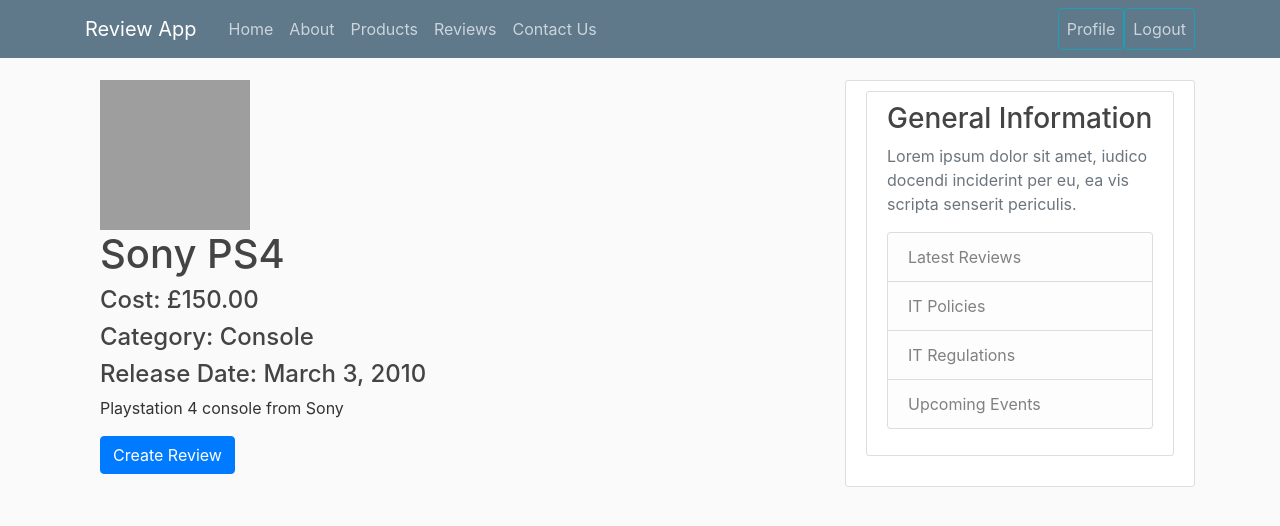
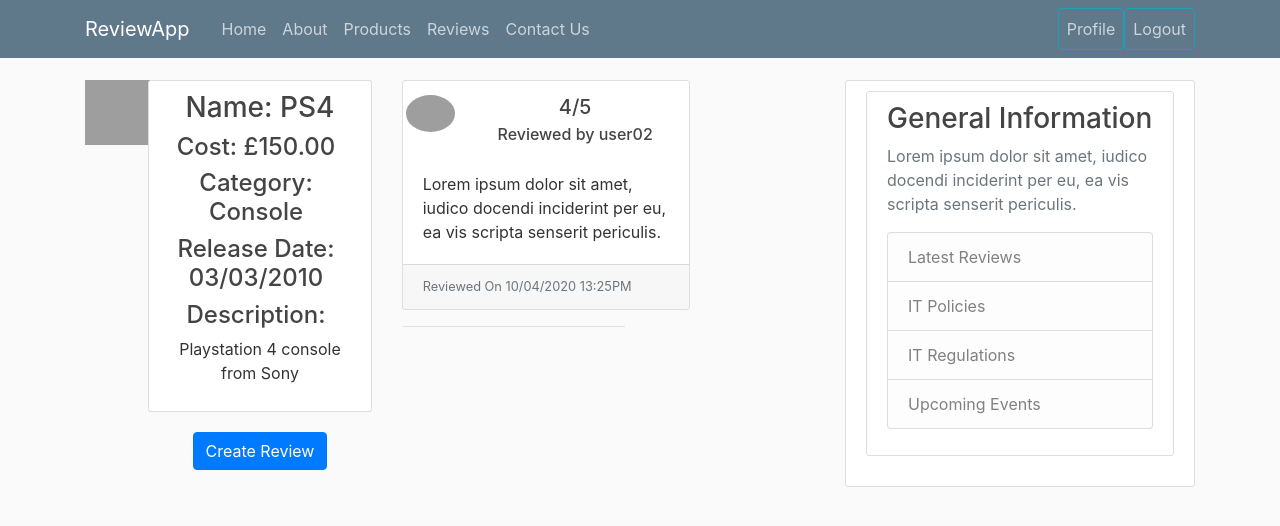
Before and after one commit to raditzanardi/rZanardi, a Django app: page /product/1 in a window 1280 px wide. Shown: the top 526 px of the page. Run offline with Django 3.2, Linux system fonts and the light colour scheme; a user stored in the database is signed in; data comes from the database, SQL or seed files in the repository; both versions use the stored data as it was after the commit; some libraries are stand-ins or nearby versions; grey boxes are pictures that could not be loaded.

Commit message:
Text changes, added custom css and user can update and delete from product detail, product detail shows reviews from other users, can only be accessed while logged in

```diff
--- a/itservices/reviewApp/templates/reviewApp/base.html
+++ b/itservices/reviewApp/templates/reviewApp/base.html
@@ -8,6 +8,7 @@
     <!-- Bootstrap CSS -->
     <link rel="stylesheet" href="https://maxcdn.bootstrapcdn.com/bootstrap/4.0.0/css/bootstrap.min.css" integrity="sha384-Gn5384xqQ1aoWXA+058RXPxPg6fy4IWvTNh0E263XmFcJlSAwiGgFAW/dAiS6JXm" crossorigin="anonymous">
     <link rel="stylesheet" type="text/css" href="{% static 'css/styles.css' %}" />
+    <link rel="stylesheet" type="text/css" href="{% static 'css/detail.css' %}" />
     {% if title %}
 <title> ReviewApp - {{title}}</title>
 {% else %}
@@ -22,7 +23,7 @@
 
               <div class="container">
 
-                <a class="navbar-brand mr-4" href="#">Review App</a>
+                <a class="navbar-brand mr-4" href="#">ReviewApp</a>
 
                 <button class="navbar-toggler" type="button" data-toggle="collapse" data-target="#navbarToggle" aria-controls="navbarToggle" aria-expanded="false" aria-label="Toggle navigation">
 
--- a/itservices/reviewApp/templates/reviewApp/home.html
+++ b/itservices/reviewApp/templates/reviewApp/home.html
@@ -1,4 +1,4 @@
 {% extends "reviewApp/base.html" %}
 {% block content %}
-<h1>ReviewApp - Home</h1>
+<h1>Home</h1>
 {% endblock content %}
--- a/itservices/reviewApp/templates/reviewApp/product.html
+++ b/itservices/reviewApp/templates/reviewApp/product.html
@@ -1,6 +1,6 @@
 {% extends "reviewApp/base.html" %}
 {% block content %}
-<h1>ReviewApp - Products</h1>
+<h1>Products</h1>
 	<div class="row">
 		<div class="col-md-8">
 		{% for product in products %}
--- a/itservices/reviewApp/templates/reviewApp/product_detail.html
+++ b/itservices/reviewApp/templates/reviewApp/product_detail.html
@@ -1,24 +1,57 @@
 {% extends "reviewApp/base.html" %}
 {% block content %}
+	<div class="row">
+		<div class="col-md-1">
+			{% for prod in Products %}
+			<span>
+				<img class="rounded-square article-img" src="{{prod.productphoto.url}}" id="productImage">
+			</span>
+		</div>
+		<div class="col-md-4" align="center">
+			<div class="content-section" id="detailsCard">
+				<h3 class="article-title">Name: {{ prod.name }}</h3>
+				<h4 class="mr-2">Cost: £{{ prod.cost }}</h4>
+				<h4 class="mr-2">Category: {{ prod.category }}</h4>
+				<h4 class="mr-2">Release Date: {{ prod.releasedate|date:"d/m/Y" }}</h4>
+				<h4 class="mr-2">Description: </h4>
+				<p class="article-content">{{ prod.description }}</p>
 
-	<div class="col-md-6" style="float: left;">
-		<span>
-			<img class="rounded-square article-img" src="{{object.productphoto.url}}" style="min-width: 150px; min-height: 150px;max-width: 150px; max-height: 150px">
-			<h1 class="article-title">{{ object.brand }} {{ object.name }}</h1>
-			<h4 class="mr-2">Cost: £{{ object.cost }}</h4>
-			<h4 class="mr-2">Category: {{ object.category }}</h4>
-			<h4 class="mr-2">Release Date: {{ object.releasedate }}</h4>
-			<p class="article-content">{{ object.description }}</p>
-		</span>
-		<span>
+			</div>
+			<span>
+				{% if Action.count == 0 %}
+					<a class="btn btn-primary" href="{% url 'review-create' pk=prod.id %}">Create Review</a>
+				{% endif %}
+			</span>
+			{% endfor %}
+		</div>
 
-			<a class="btn btn-primary" href="{% url 'review-create' object.id %}">Create Review</a>
-		</span>
-	</div>
-	<div class="col-md-6" style="float: right;">
-		{% for object in reviews %}
-			<p>test</p>
-		{% endfor %}
+		<div class="col-md-4" style="float: right;">
+			{% for rev in Reviews %}
+			<div class="card" style="width: 18rem;">
+				<div class="row" style="padding-top: 5%;">
+					<div class="col-md-3" style="float: right; margin-left: 1%;">
+						<img class="card-img-top rounded-circle" src="{{ rev.profile.image.url }}" id="profileImage">
+					</div>
+					<div class="col-md-8" align="center">
+						<h5 class="card-title">{{ rev.rating }}/5</h5>
+			    	<h6 class="card-subtitle mb-2">Reviewed by {{ rev.author }}</h6>
+					</div>
+				</div>
+			  <div class="card-body">
+			    <p class="card-text">{{ rev.reviewtext }}</p>
+			    {% if rev.author == user %}
+			    	<div>
+			    		<a class="btn btn-warning btn-sm" href="{% url 'review-update' pk=rev.id %}">Update</a>&nbsp;
+			    		<a class="btn btn-danger btn-sm" href="{% url 'review-delete' pk=rev.id %}">Delete</a>
+			    	</div>
+			    {% endif %}
+			  </div>
+			  <span class="card-footer">
+			  	<small class="text-muted">Reviewed On {{ rev.postdate|date:"d/m/Y H:iA" }}</small>
+			  </span>
+			</div><hr>
+			{% endfor %}
+		</div>
 	</div>
 
 {% endblock content %}
--- a/itservices/reviewApp/templates/reviewApp/review.html
+++ b/itservices/reviewApp/templates/reviewApp/review.html
@@ -1,7 +1,7 @@
 {% extends "reviewApp/base.html" %}
 {% block content %}
 
-	<h1>ReviewApp - Reviews</h1>
+	<h1>Product Reviews</h1>
 
 	<div class="row">
 		<div class="col-md-8">
--- a/itservices/reviewApp/templates/reviewApp/review_form.html
+++ b/itservices/reviewApp/templates/reviewApp/review_form.html
@@ -7,7 +7,7 @@
 			{% csrf_token %}
 
 			<fieldset class="form-group">
-				<legend class="border-bottom mb-4">ReviewApp - Review</legend>
+				<legend class="border-bottom mb-4">Create Review</legend>
 				{{ form|crispy }}
 			</fieldset>
 
--- a/itservices/reviewApp/views.py
+++ b/itservices/reviewApp/views.py
@@ -7,6 +7,7 @@
 from django.http import HttpResponse, HttpResponseRedirect
 from django.conf import settings
 from django.contrib import messages
+from django.views.generic import TemplateView
 # from django.http import HttpResponse
 # Create your views here.
 def home(request):
@@ -47,8 +48,17 @@
 	ordering = ['-releasedate']
 	paginate_by = 4
 
-class ProductDetailView(DetailView):
-    model = Product
+class ProductDetailView(LoginRequiredMixin, TemplateView):
+
+	template_name = 'reviewApp/product_detail.html'
+
+	def get_context_data(self, **kwargs):
+		prod = self.kwargs['pk']
+		context = super(ProductDetailView, self).get_context_data(**kwargs)
+		context['Products'] = Product.objects.filter(id=prod)
+		context['Reviews'] = Review.objects.filter(product=prod)
+		context['Action'] = Review.objects.filter(author=self.request.user, product=prod)
+		return context
 
 class ProductCreateView(LoginRequiredMixin, CreateView):
 	model = Product
--- a/itservices/users/templates/users/login.html
+++ b/itservices/users/templates/users/login.html
@@ -6,7 +6,7 @@
 		<form method="POST">
 			{% csrf_token %}
 			<fieldset class="form-group">
-				<legend class="border-bottom mb-4">Review App - Login</legend>
+				<legend class="border-bottom mb-4">Login</legend>
 				{{ form|crispy }}
 			</fieldset>
 
```
Also changed, not shown: itservices/db.sqlite3.
